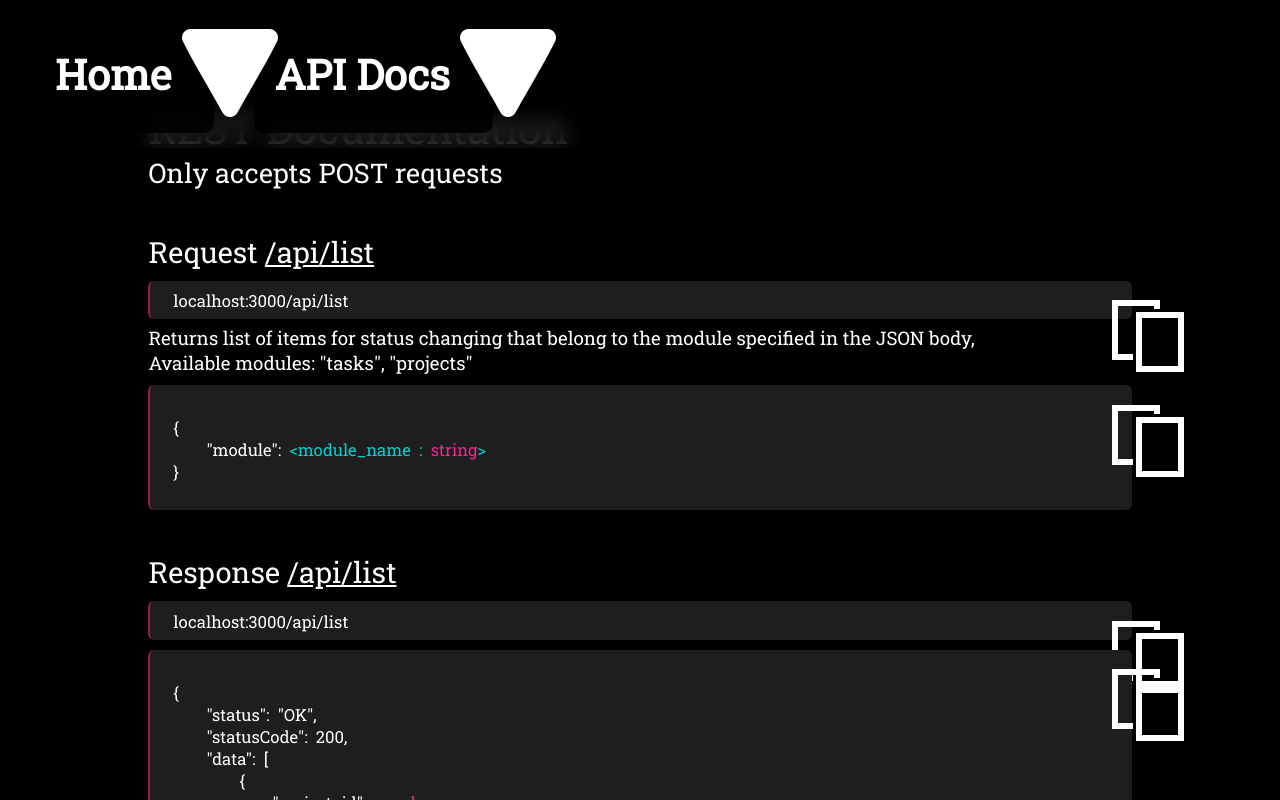
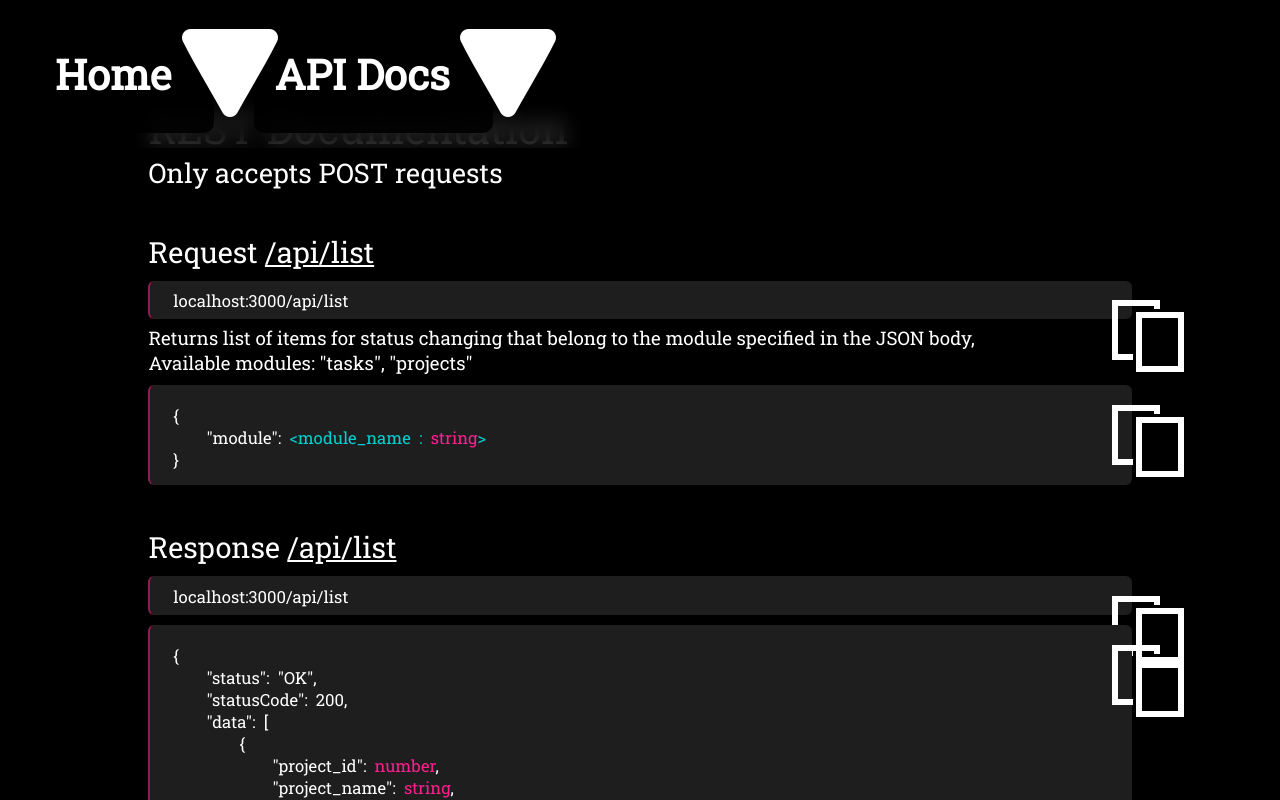
Before and after one commit to Konseyy/portfolio, a Next.js app: page /docs in a window 1280 px wide. Shown: the top 800 px of the page. Built offline with nearby package versions, Linux system fonts and the light colour scheme.

Commit message:
smaller padding

```diff
--- a/components/TextBlock.module.scss
+++ b/components/TextBlock.module.scss
@@ -19,7 +19,7 @@
 .textBlockContainer {
 	position: relative;
 	margin-top: .5em;
-	padding: 1.3em 1.1em;
+	padding: .7em 1.1em;
 	padding-right: calc(min(1.15em, 30px) + .7em);
 	background-color: rgb(30, 30, 30);
 	border-radius: .3em;
```
